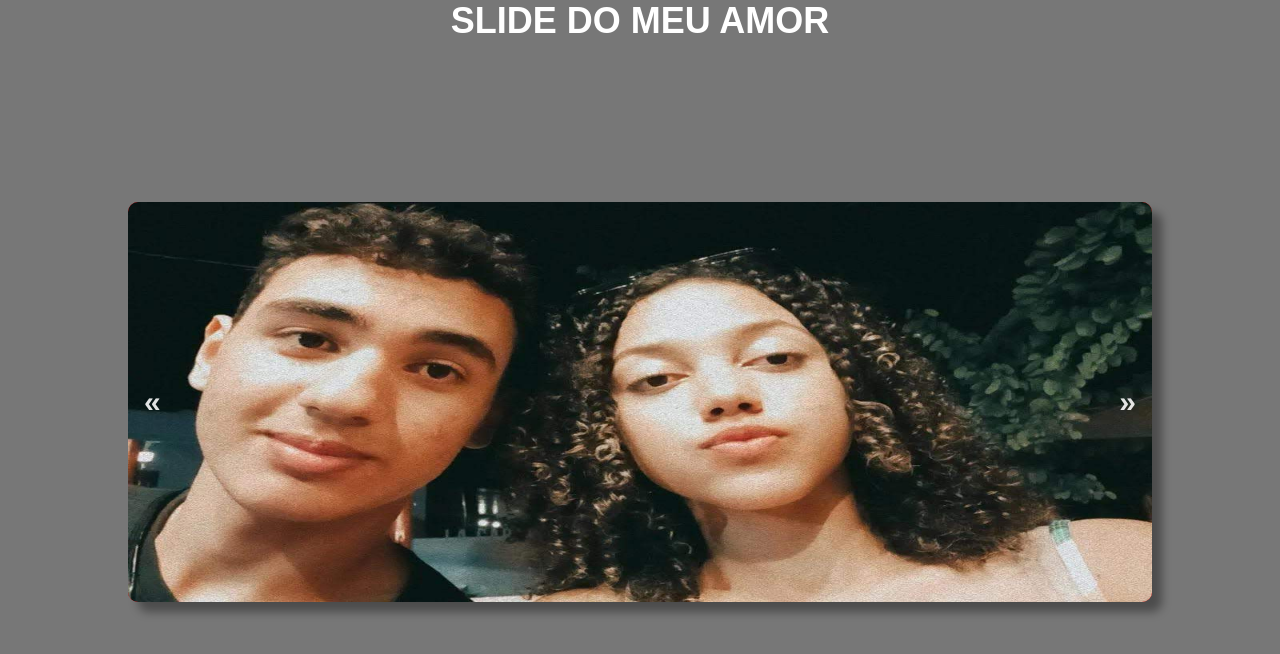
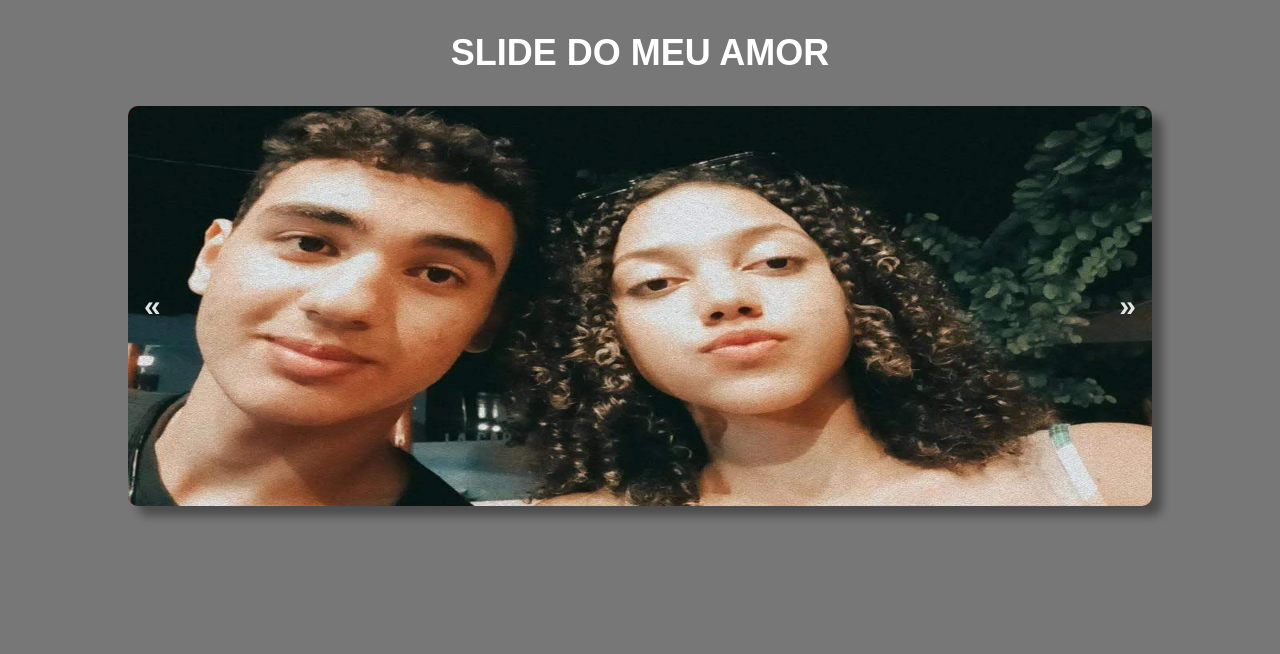
Before and after one commit to netojkk/simple-slide, a plain HTML site: page index.html in a window 1280 px wide. Drawn offline with nearby package versions, Linux system fonts and the light colour scheme.

Commit message:
adicionando o display flex na main

```diff
--- a/style.css
+++ b/style.css
@@ -13,6 +13,9 @@ header {
     text-align: center;
     color: white;
 }
+header h1 {
+    padding: 2rem;
+}
 .item img {
     height: 50vh;
     width: 80vw;
@@ -20,12 +23,20 @@ header {
     border-radius: 10px;
 
 }
+main {
+
+    display: flex;
+    flex-direction: column;
+    justify-content: center;
+    align-items: center;
+
+}
 .container-slide{
     display: flex;
     justify-content: space-between;
     align-items: center;
 
-    margin: 20vh auto;
+    /* margin: 20vh auto; */
     height: 50vh;
     width: 80vw;
 
```
